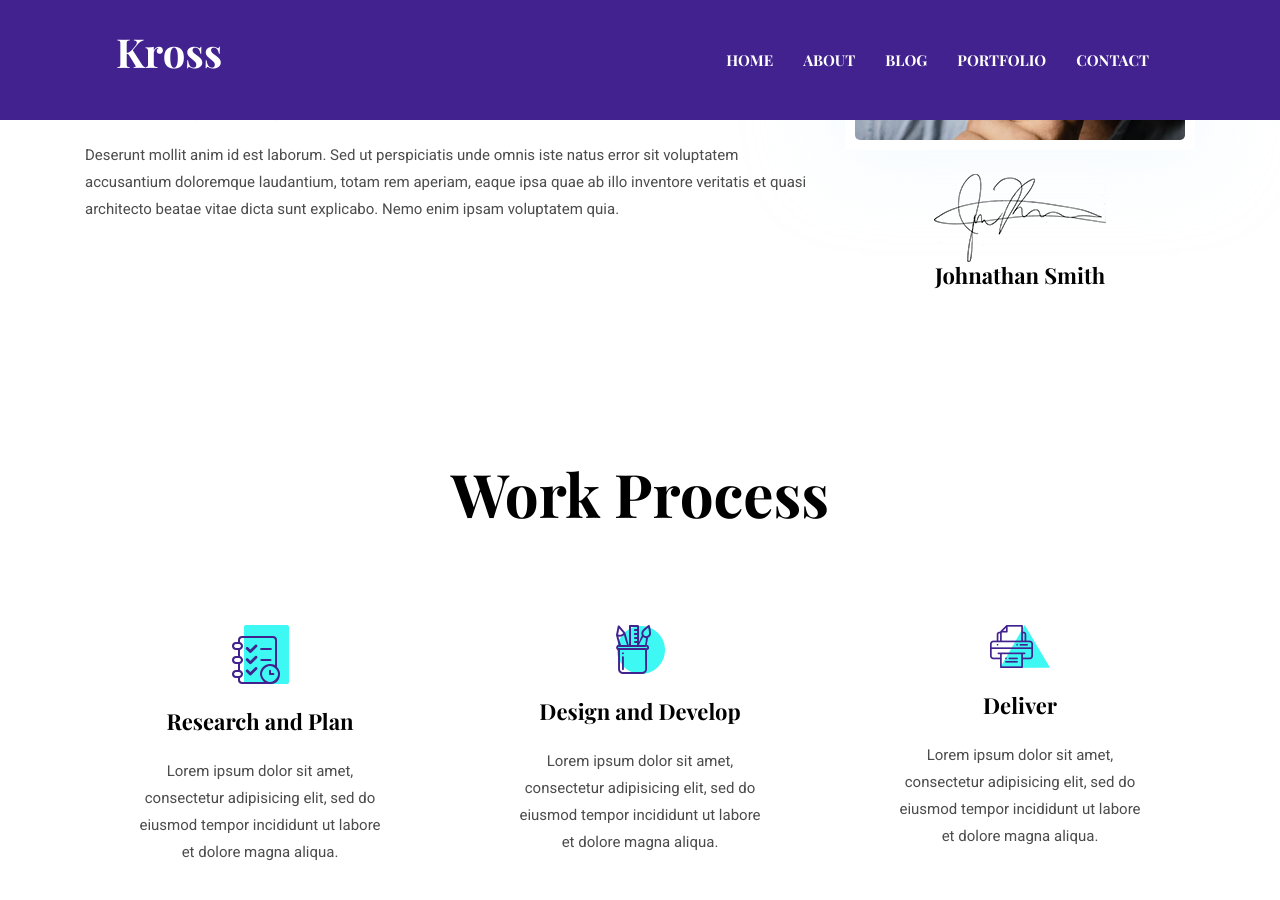
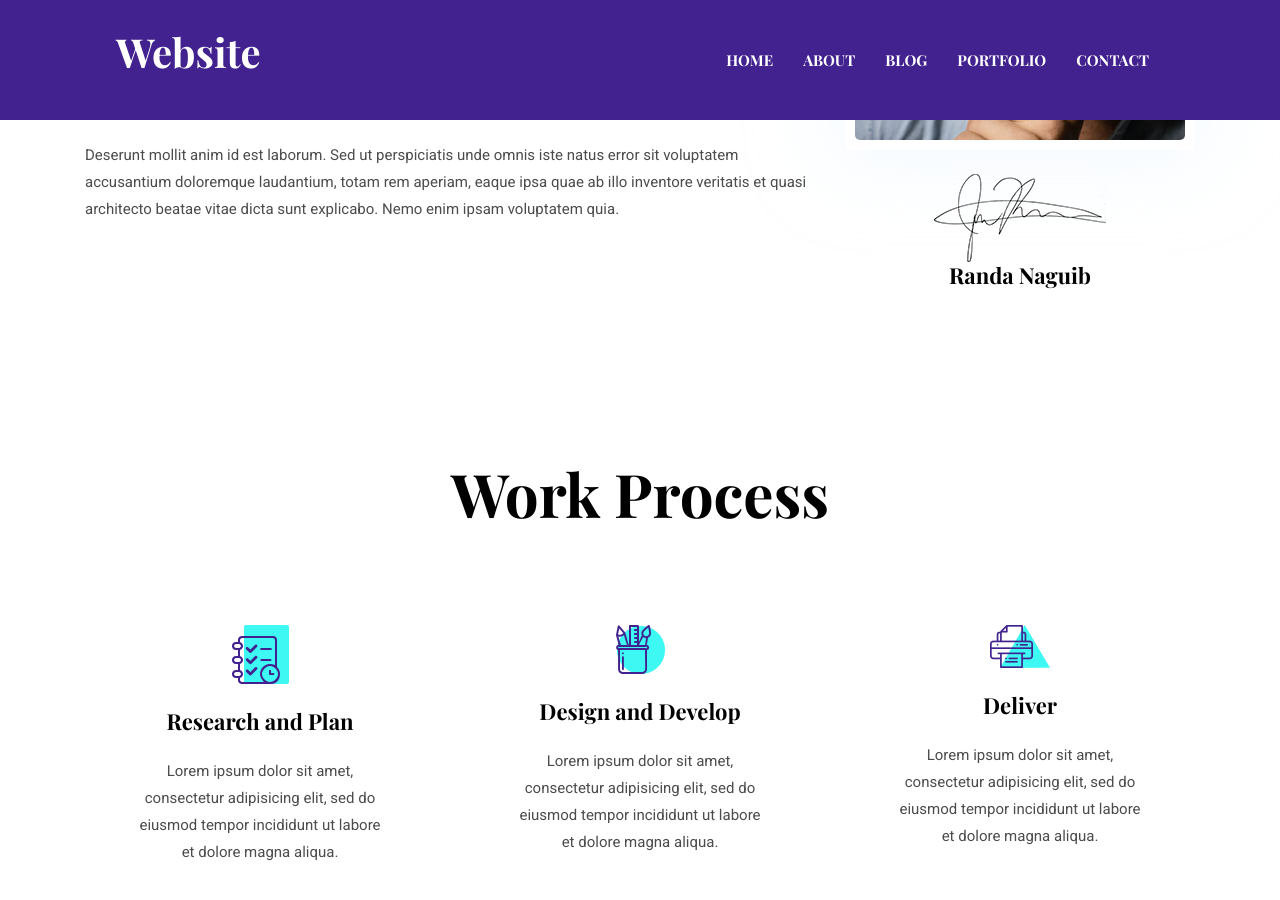
Before and after one commit to RandaAdel/RandaAdel.github.io, a Jekyll site: the page built from _pages/about.md, in a window 1280 px wide and 900 px high, scrolled down 597 px. Built offline with Jekyll 4.4.1, drawn with Linux system fonts in a browser that asks for light colours.

Commit message:
Changing the name and the title to check if it is reflected

```diff
--- a/_data/settings.yml
+++ b/_data/settings.yml
@@ -2,7 +2,7 @@
 #-------------------------------
 # General Site Settings
 
-title: Kross
+title: Website
 logo:
 author: themefisher
 description: this is meta description
@@ -36,7 +36,7 @@
 # Hero Section
 
 hero:
-  hero-title: Hi! I’m <br> Christoher <br> UX designer
+  hero-title: Hi! I’m <br> Randa <br> Data Scientist
 
 social:
   - { icon: "ti-facebook", link: "#" }
--- a/_pages/about.md
+++ b/_pages/about.md
@@ -1,7 +1,7 @@
 ---
 layout: about
 title: About Me
-author: Johnathan Smith
+author: Randa Naguib
 image: assets/images/about/author.jpg
 signature: assets/images/about/signature.png
 ---
```
Also changed, not shown: 1 other file.
